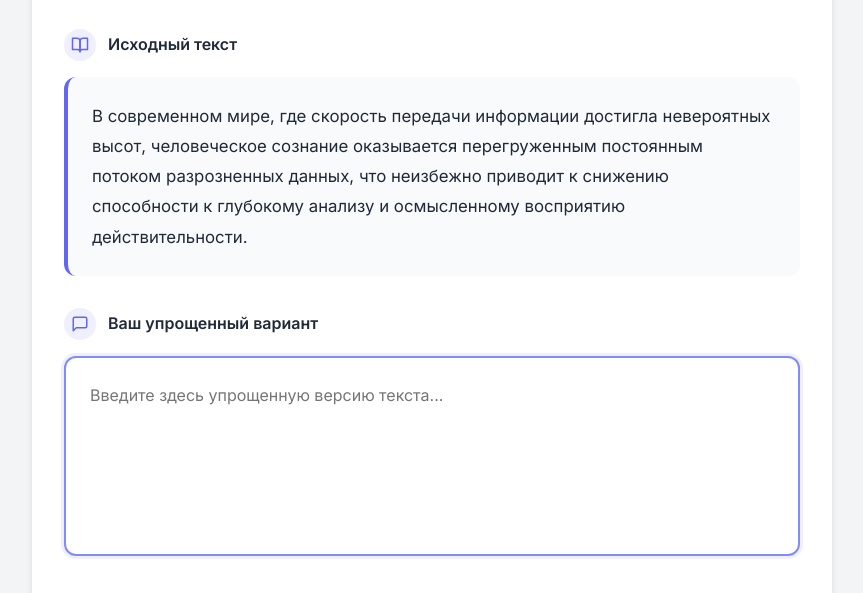
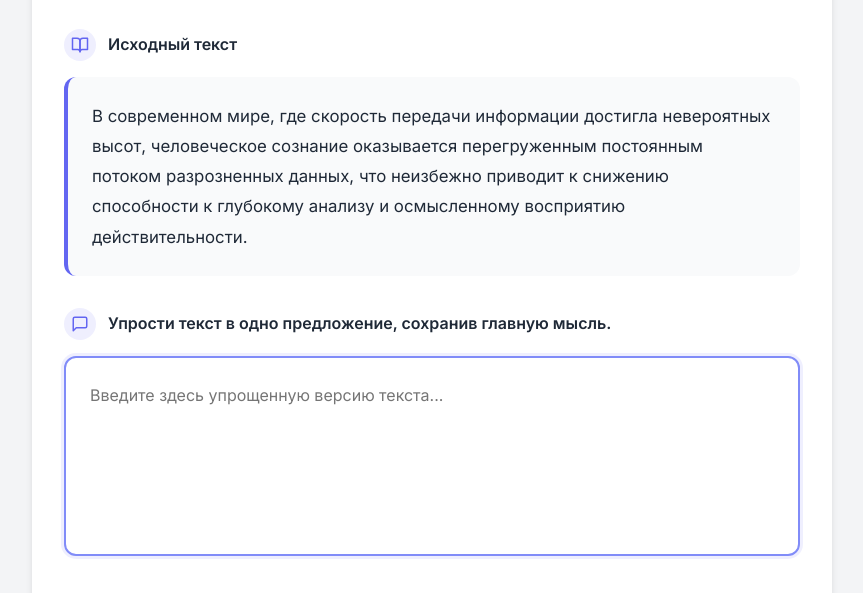
Before and after one commit to osinec/EXERSICESENTENCE, a plain HTML site: page index.html in a window 1280 px wide. Shown: the part 184-777 px from the top of the page, without its empty margins (208-1071 px from the left). Drawn offline with Linux system fonts and the light colour scheme.

Commit message:
Update index.html

```diff
--- a/index.html
+++ b/index.html
@@ -265,7 +265,7 @@
                             <path d="M21 15a2 2 0 0 1-2 2H7l-4 4V5a2 2 0 0 1 2-2h14a2 2 0 0 1 2 2z"></path>
                         </svg>
                     </div>
-                    <span>Ваш упрощенный вариант</span>
+                    <span>Упрости текст в одно предложение, сохранив главную мысль.</span>
                 </div>
                 <textarea id="simplified-text" placeholder="Введите здесь упрощенную версию текста..."></textarea>
             </div>
```
